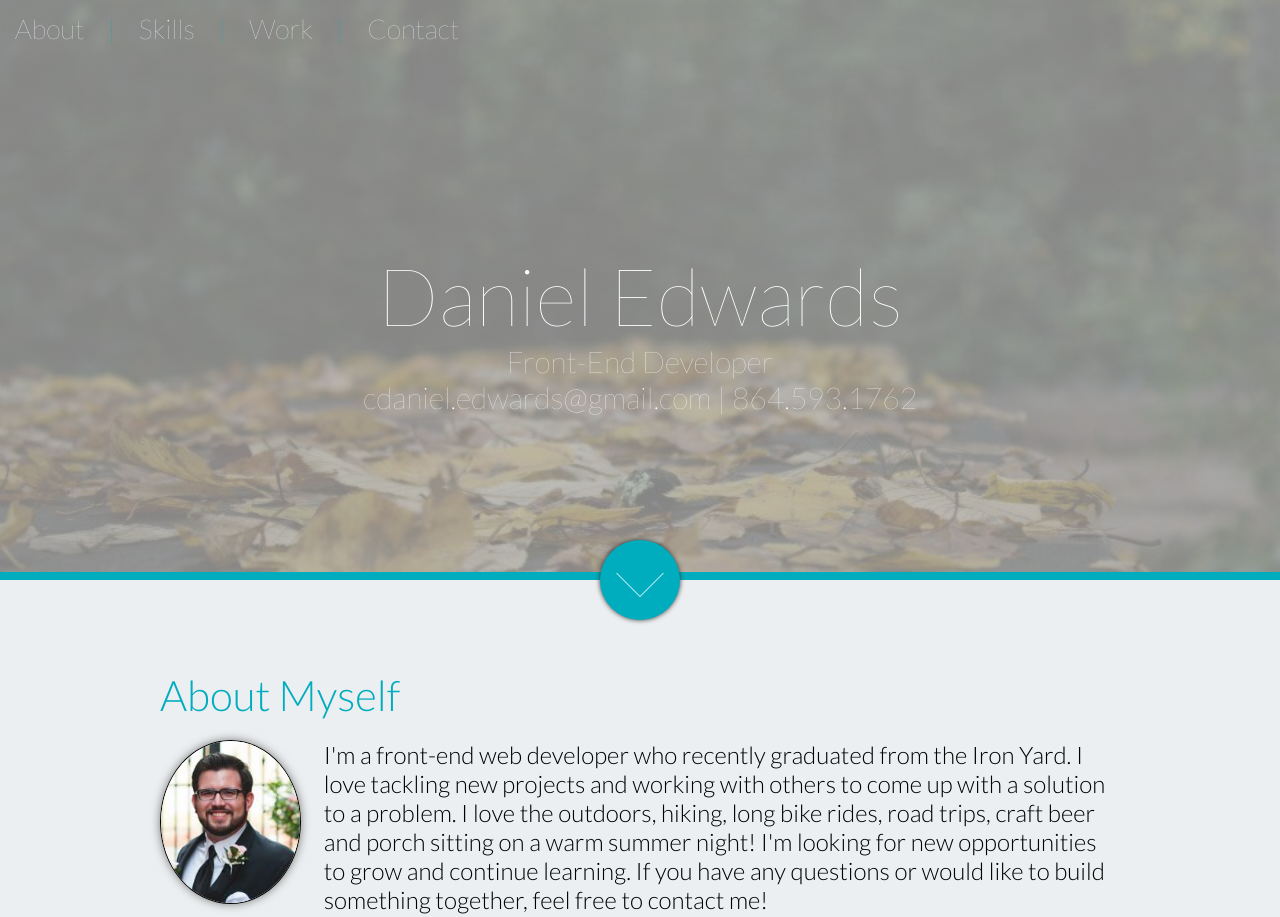
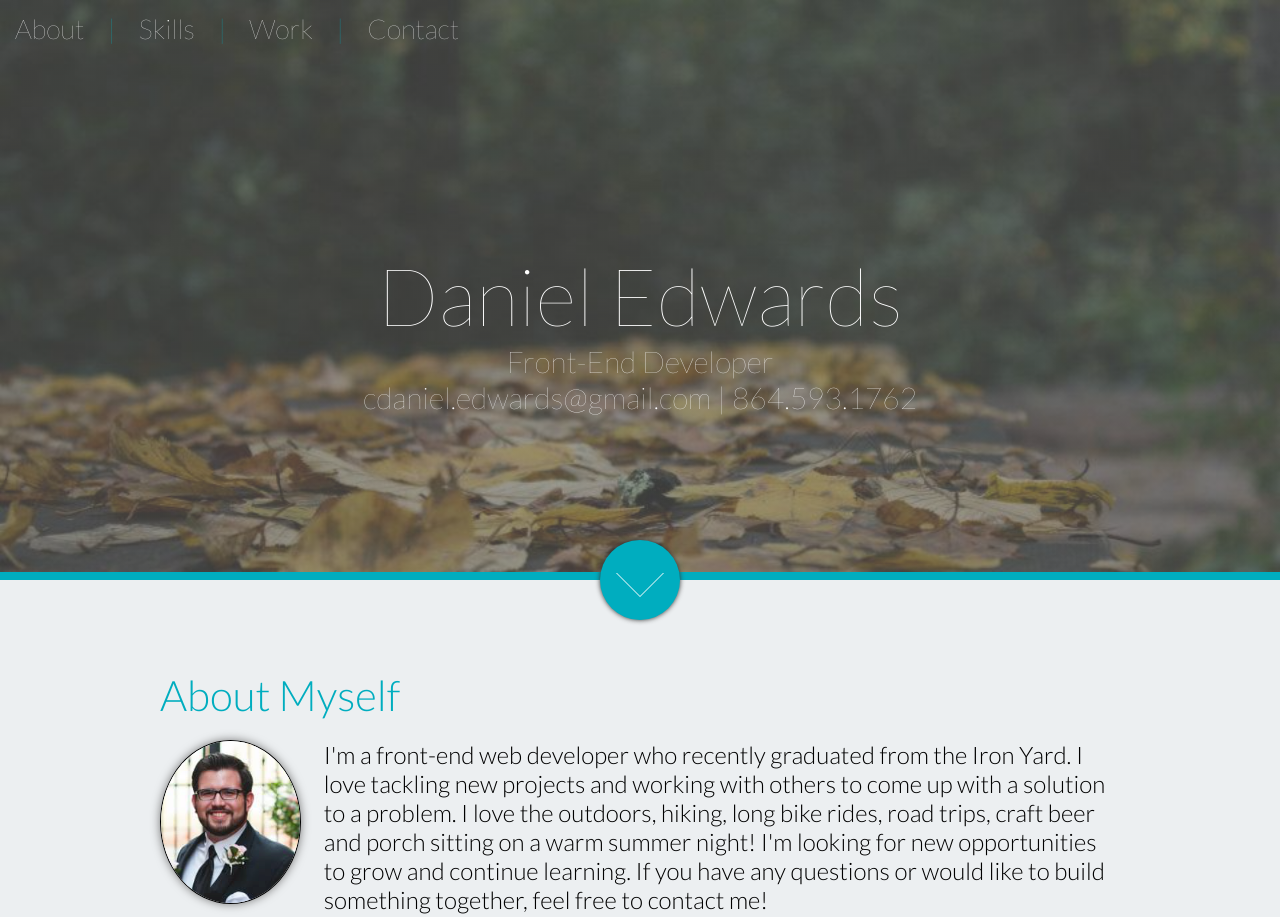
Before and after one commit to cdanwards/cdanwards.github.io, a plain HTML site: page index.html in a window 1280 px wide. Shown: the top 917 px of the page. Drawn offline with Linux system fonts and the light colour scheme.

Commit message:
change gradient

```diff
--- a/index.html
+++ b/index.html
@@ -5,6 +5,7 @@
   <link href="http://fonts.googleapis.com/css?family=Lato:100,300,400" rel="stylesheet" type="text/css">
   <link href="styles/main.css" rel="stylesheet" type="text/css">
   <link rel="stylesheet" href="http://maxcdn.bootstrapcdn.com/font-awesome/4.3.0/css/font-awesome.min.css">
+  <meta name="viewport" content="width=device-width, initial-scale=1.0">
   <title>Daniel Edwards</title>
 </head>
 <body>
--- a/styles/main.scss
+++ b/styles/main.scss
@@ -94,7 +94,7 @@ body {
 
 .home {
   color: white;
-  background: linear-gradient(rgba(189, 189, 189, .7), rgba(189, 189, 189, .7)), url(../images/table.jpg);
+  background: linear-gradient(RGBA(117, 117, 117, .5), RGBA(117, 117, 117, .5)), url(../images/table.jpg);
   background-size: cover;
   max-width: 100%;
   height: 580px;
```
Also changed, not shown: styles/main.css.
